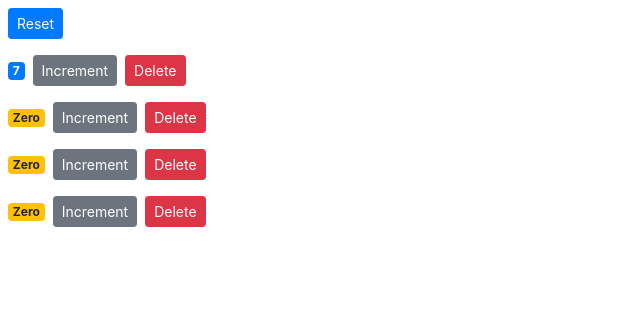
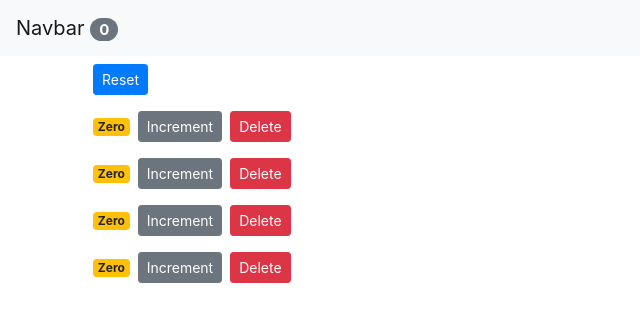
Before and after one commit to kevin-d-mcewan/React-count-app, a React (Create React App) app: page / in a window 1280 px wide. Shown: the top 322 px of the page, without its empty margins (0-640 px from the left). Built offline with nearby package versions, Linux system fonts and the light colour scheme.

Commit message:
Lifting the State up from the children components to the Parent components

```diff
--- a/src/App.js
+++ b/src/App.js
@@ -1,25 +1,60 @@
-import logo from './logo.svg';
-import './App.css';
+import React, { Component } from "react";
+import NavBar from "./components/navbar";
+import Counters from "./components/counters";
+import "./App.css";
 
-function App() {
-  return (
-    <div className="App">
-      <header className="App-header">
-        <img src={logo} className="App-logo" alt="logo" />
-        <p>
-          Edit <code>src/App.js</code> and save to reload.
-        </p>
-        <a
-          className="App-link"
-          href="https://reactjs.org"
-          target="_blank"
-          rel="noopener noreferrer"
-        >
-          Learn React
-        </a>
-      </header>
-    </div>
-  );
+class App extends Component {
+  state = {
+    counters: [
+      { id: 1, value: 0 },
+      { id: 2, value: 0 },
+      { id: 3, value: 0 },
+      { id: 4, value: 0 },
+    ],
+  };
+
+  handleIncrement = (counter) => {
+    const counters = [...this.state.counters];
+    const index = counters.indexOf(counter);
+    counters[index] = { ...counter };
+    counters[index].value++;
+    this.setState({ counters });
+  };
+
+  handleReset = () => {
+    const counters = this.state.counters.map((c) => {
+      c.value = 0;
+      return c;
+    });
+    this.setState({ counters });
+  };
+
+  handleDelete = (counterId) => {
+    // This will get the counter with the given ID.
+    const counters = this.state.counters.filter((c) => c.id !== counterId);
+    this.setState({ counters });
+  };
+
+  render() {
+    return (
+      <React.Fragment>
+        {/* <NavBar totalCounters={this.state.counters.length}/> ONE WAY TO DO THIS */}
+        <NavBar
+          totalCounters={this.state.counters.filter((c) => c.value > 0).length}
+        />
+        <main className="container">
+          {/* These are the 3 events that are raised by the component
+          And the {this.handle...} are the 3 handlers that belong to the component */}
+          <Counters
+            counters={this.state.counters}
+            onReset={this.handleReset}
+            onIncrement={this.handleIncrement}
+            onDelete={this.handleDelete}
+          />
+        </main>
+      </React.Fragment>
+    );
+  }
 }
 
 export default App;
--- a/src/components/counters.jsx
+++ b/src/components/counters.jsx
@@ -2,51 +2,20 @@ import React, { Component } from "react";
 import Counter from "./counter";
 
 class Counters extends Component {
-  state = {
-    counters: [
-      { id: 1, value: 7 },
-      { id: 2, value: 0 },
-      { id: 3, value: 0 },
-      { id: 4, value: 0 },
-    ],
-  };
-
-  handleIncrement = (counter) => {
-    const counters = [...this.state.counters];
-    const index = counters.indexOf(counter);
-    counters[index] = { ...counter };
-    counters[index].value++;
-    this.setState({ counters });
-  };
-
-  handleReset = () => {
-    const counters = this.state.counters.map((c) => {
-      c.value = 0;
-      return c;
-    });
-    this.setState({ counters });
-  };
-
-  handleDelete = (counterId) => {
-    // This will get the counter with the given ID.
-    const counters = this.state.counters.filter((c) => c.id !== counterId);
-    this.setState({ counters });
-  };
-
   render() {
     return (
       <div>
         <button
-          onClick={this.handleReset}
+          onClick={this.props.onReset}
           className="btn btn-primary btn-sm m-2"
         >
           Reset
         </button>
-        {this.state.counters.map((counter) => (
+        {this.props.counters.map((counter) => (
           <Counter
             key={counter.id}
-            onDelete={this.handleDelete}
-            onIncrement={this.handleIncrement}
+            onDelete={this.props.onDelete}
+            onIncrement={this.props.onIncrement}
             counter={counter}
           />
         ))}
--- /dev/null
+++ b/src/components/navbar.jsx
@@ -0,0 +1,18 @@
+import React, { Component } from "react";
+
+class NavBar extends Component {
+  render() {
+    return (
+      <nav className="navbar navbar-light bg-light">
+        <a className="navbar-brand" href="#">
+          Navbar{" "}
+          <span className="badge badge-pill badge-secondary">
+            {this.props.totalCounters}
+          </span>
+        </a>
+      </nav>
+    );
+  }
+}
+
+export default NavBar;
--- a/src/index.js
+++ b/src/index.js
@@ -1,23 +1,19 @@
-import React from 'react';
-import ReactDOM from 'react-dom';
-import './index.css';
-// eslint-disable-next-line no-unused-vars
-import App from './App';
-import reportWebVitals from './reportWebVitals';
-import 'bootstrap/dist/css/bootstrap.css';
-import Counters from './components/counters';
+import React from "react";
+import ReactDOM from "react-dom";
+import "./index.css";
+import App from "./App";
+import reportWebVitals from "./reportWebVitals";
+import "bootstrap/dist/css/bootstrap.css";
 
 ReactDOM.render(
+  <App />,
 
-  <Counters />,
-
-  document.getElementById('root')
+  document.getElementById("root")
 );
 // Above can be written like this as well...
 // ReactDom.render(<Counter />, document.getElementById('root'));
 // registerServiceWorker();   *If using this must be imported up top instead of 'reportWebVitals'
 
-
 // If you want to start measuring performance in your app, pass a function
 // to log results (for example: reportWebVitals(console.log))
 // or send to an analytics endpoint. Learn more: https://bit.ly/CRA-vitals
```
